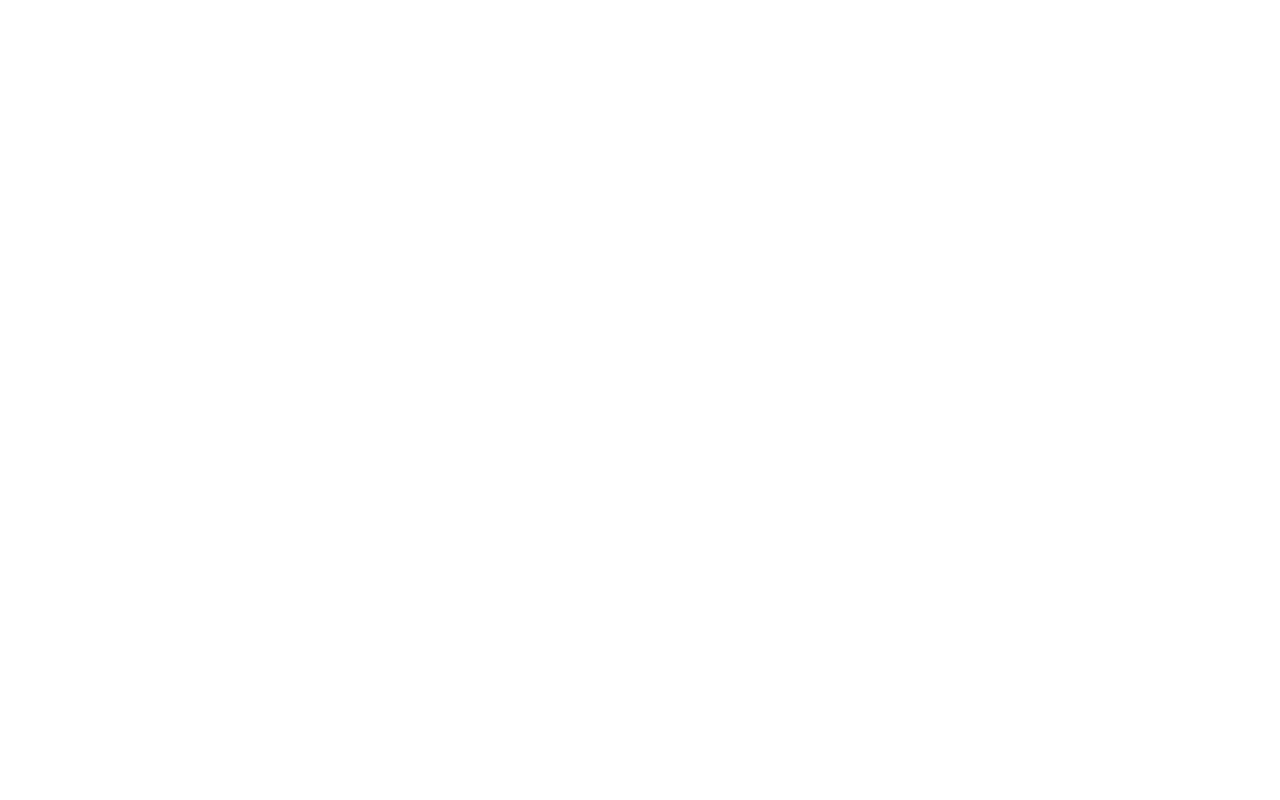
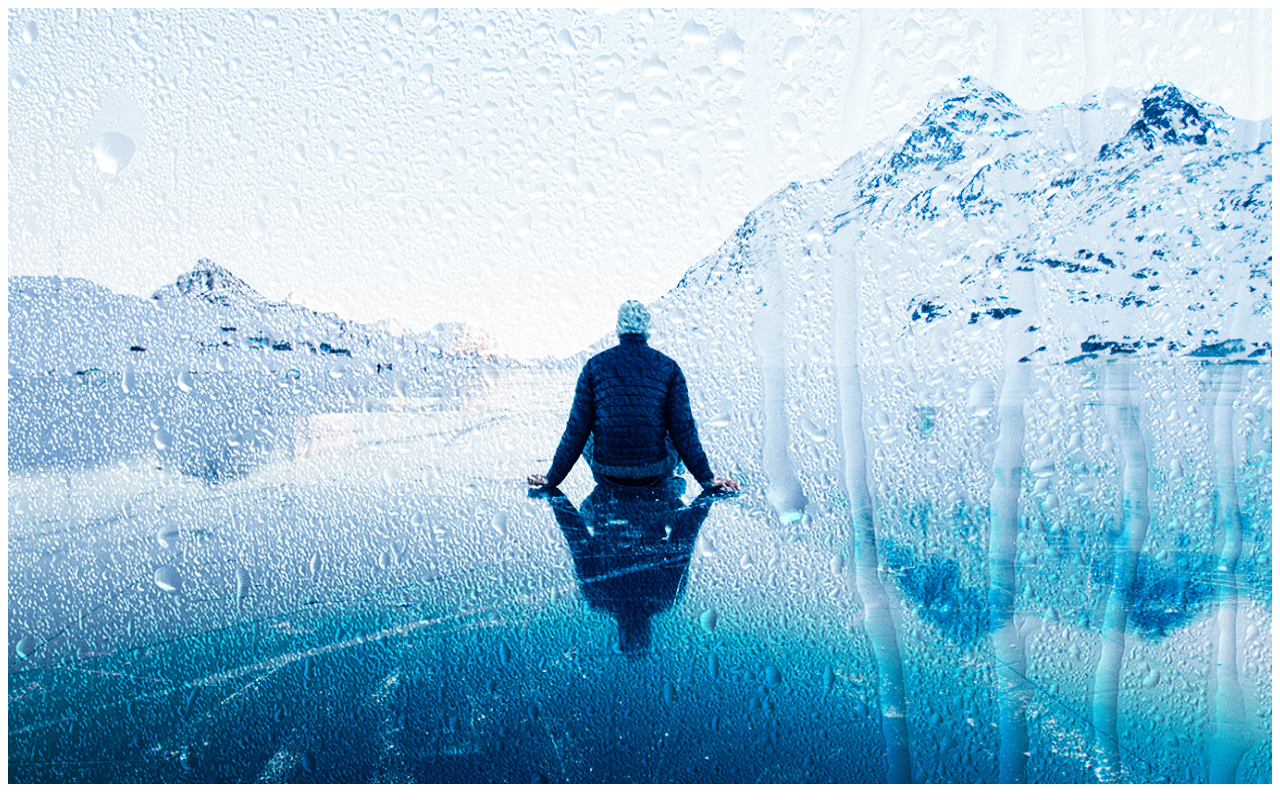
Before and after one commit to Vinicius-Jesus-Oliveira/Random-Cool-Things, a plain HTML site: page Frosted Glass Scratch Out Effect/index.html in a window 1280 px wide. Drawn offline with nearby package versions, Linux system fonts and the light colour scheme.

Commit message:
Projeto Finalizado

```diff
--- a/Frosted Glass Scratch Out Effect/index.html
+++ b/Frosted Glass Scratch Out Effect/index.html
@@ -5,8 +5,37 @@
         <meta http-equiv="X-UA-Compatible" content="IE=edge">
         <meta name="viewport" content="width=device-width, initial-scale=1.0">
         <title>Frosted Glass Scratch Out Effect</title>
+
+        <style>
+            * {border: 0; box-sizing: border-box; padding: 0;}
+
+            #scratch {
+                position: relative;
+                width: 100%;
+                height: 97vh;
+            }
+
+            #scratch img {
+                width: 100%;
+                height: 100%;
+                position: absolute;
+            }
+        </style>
     </head>
     <body>
-        <div id="scratch"></div>
+        <div id="scratch">
+            <img src="img2.jpg">
+        </div>
+
+        <script src="https://code.jquery.com/jquery-2.2.4.min.js" integrity="sha256-BbhdlvQf/xTY9gja0Dq3HiwQF8LaCRTXxZKRutelT44=" crossorigin="anonymous"></script>
+        <script src="wScratchPad.min.js"></script>
+
+        <script lang="text/javascript">
+            $('#scratch').wScratchPad({
+                size        : 120,          // The size of the brush/scratch.
+                bg          : 'img2.jpg',  // Background (image path or hex color).
+                fg          : 'img1.jpg',  // Foreground (image path or hex color).
+            });
+        </script>
     </body>
 </html>
```
Also changed, not shown: Frosted Glass Scratch Out Effect/img1.jpg (renamed from Frosted Glass Scratch Out Effect/images/img1.jpg), Frosted Glass Scratch Out Effect/img2.jpg (renamed from Frosted Glass Scratch Out Effect/images/img2.jpg).
